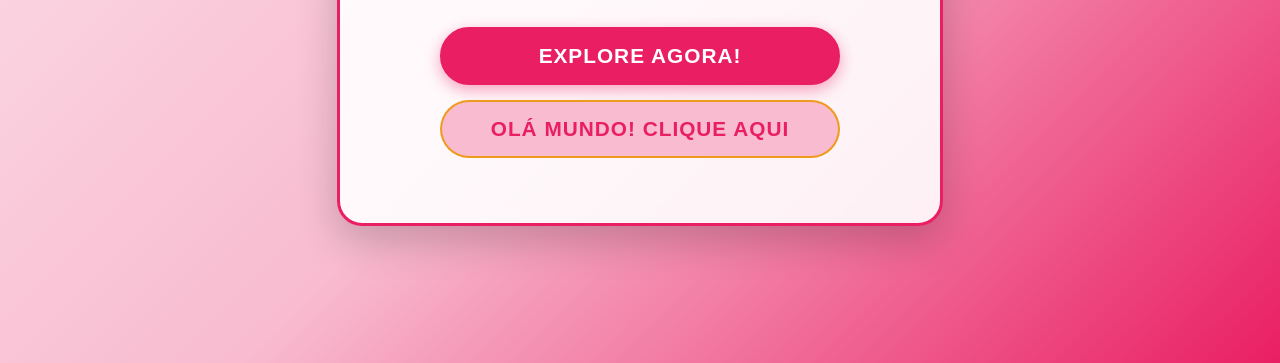
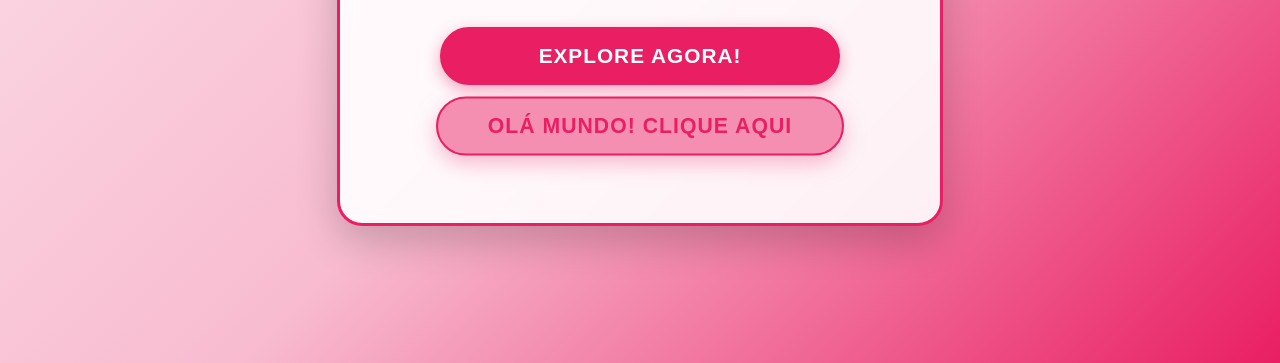
Before and after one commit to liviapereirasantos-cell/livia, a plain HTML site: page index.html in a window 1280 px wide. In both pictures the pointer is over the button "OLÁ MUNDO! CLIQUE AQUI". Shown: the part 437-800 px from the top of the page. Drawn offline with Linux system fonts and the light colour scheme.

Commit message:
Update style.css

```diff
--- a/style.css
+++ b/style.css
@@ -80,4 +80,12 @@ p {
 .botao-ola-mundo {
     background-color: #f8bbd0; /* Rosa claro */
     color: #e91e63; /* Texto rosa forte */
-    border: 2px solid #e91e
+    border: 2px solid #e91e63;
+    box-shadow: 0 5px 15px rgba(248, 187, 208, 0.4);
+}
+
+.botao-ola-mundo:hover {
+    background-color: #f48fb1; /* Rosa claro um pouco mais escuro */
+    transform: translateY(-3px) scale(1.02);
+    box-shadow: 0 8px 20px rgba(244, 143, 177, 0.6);
+}
```
